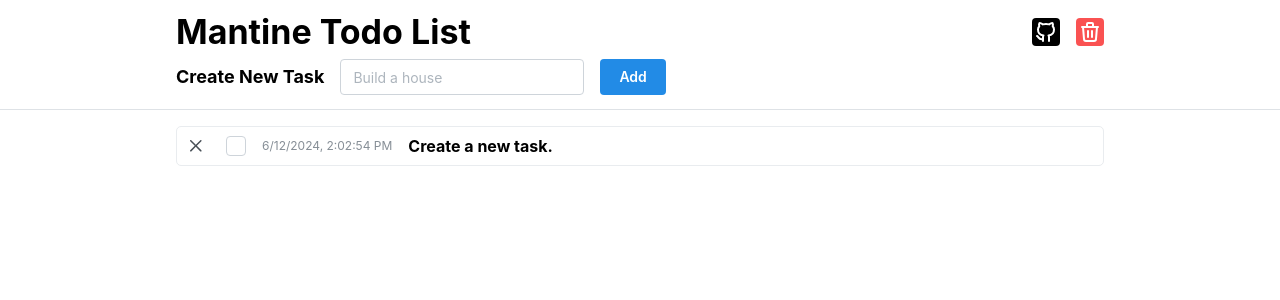
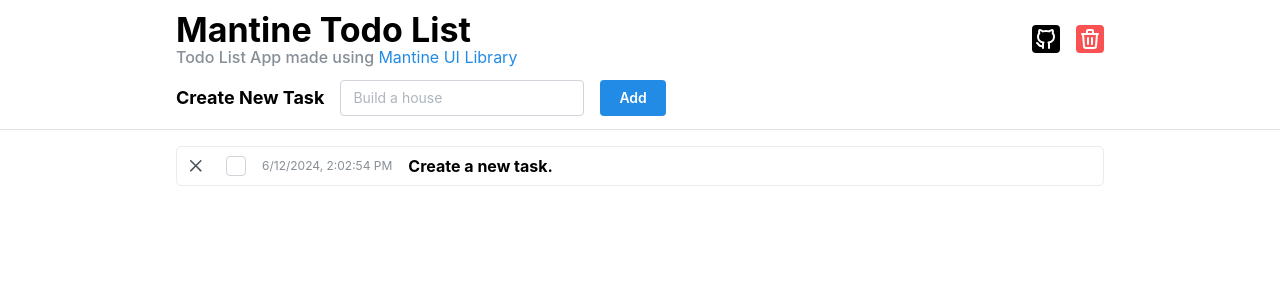
Before and after one commit to jun-gh-123/mantine-todo-list, a React app: page / in a window 1280 px wide. Shown: the top 300 px of the page. Built offline with nearby package versions, Linux system fonts and the light colour scheme; the HTML template or start-up script is replaced by a standard one.

Commit message:
add subtitle

```diff
--- a/src/App.tsx
+++ b/src/App.tsx
@@ -13,6 +13,9 @@
   Tooltip,
   Button,
   Modal,
+  Text,
+  Stack,
+  Anchor,
 } from "@mantine/core";
 import { useDisclosure } from "@mantine/hooks";
 import { IconTrash, IconBrandGithub } from "@tabler/icons-react";
@@ -145,11 +148,25 @@
           </Button>
         </Group>
       </Modal>
-      <AppShell header={{ height: 110 }} padding="md">
+      <AppShell header={{ height: 130 }} padding="md">
         <AppShell.Header>
-          <Container style={{ paddingTop: 10 }}>
-            <Group justify="space-between" style={{ paddingBottom: 5 }}>
-              <Title order={1}>Mantine Todo List</Title>
+          <Container style={{ paddingTop: 25 }}>
+            <Group
+              justify="space-between"
+              align="flex-start"
+              style={{ paddingBottom: 10 }}
+            >
+              <Stack gap="xs">
+                <Title order={1} style={{ lineHeight: 0.3 }}>
+                  Mantine Todo List
+                </Title>
+                <Text c="gray" fw="500">
+                  Todo List App made using{" "}
+                  <Anchor href="https://mantine.dev" target="_blank">
+                    Mantine UI Library
+                  </Anchor>
+                </Text>
+              </Stack>
               <Group>
                 <Tooltip label="github repo">
                   <ActionIcon
```
